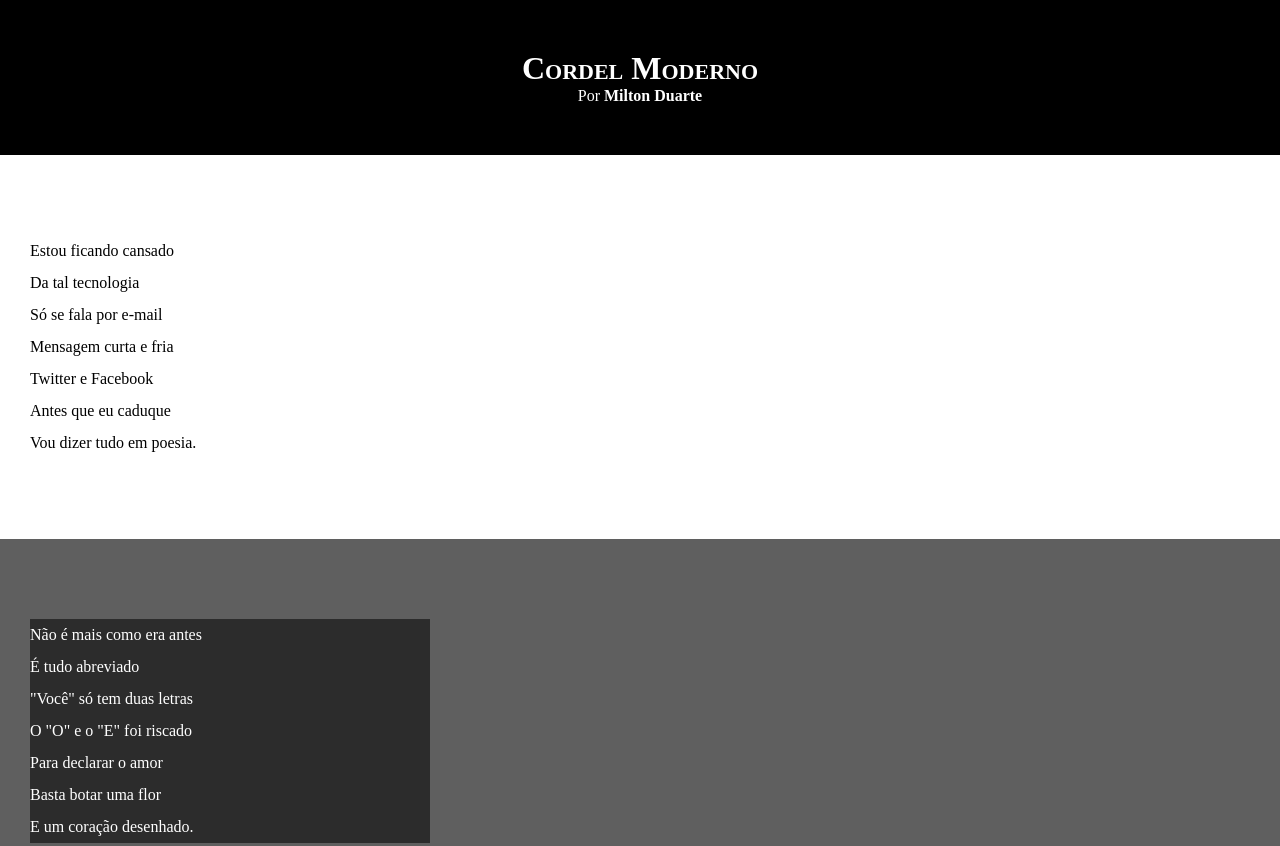
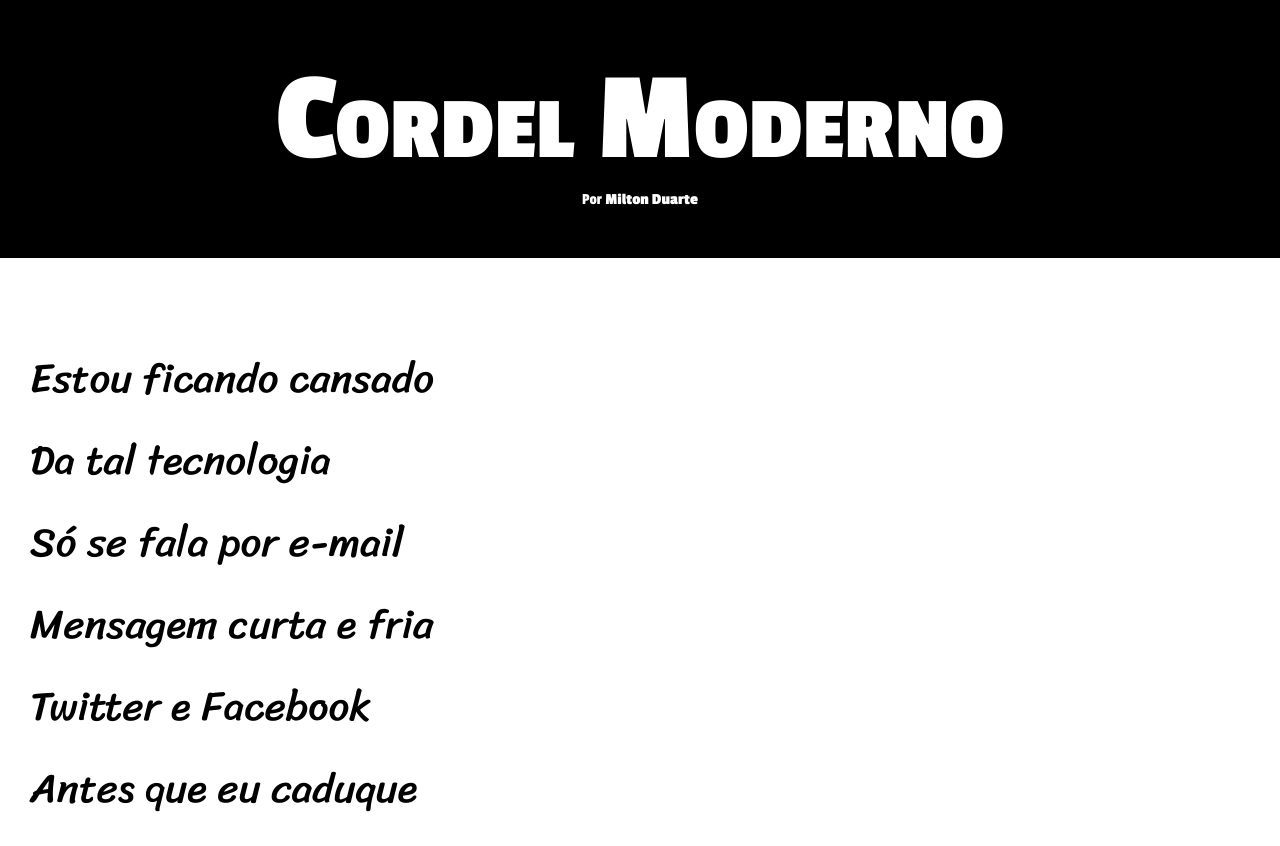
Before and after one commit to Xavier0202/html-css, a plain HTML site: page desafios/ºexercicio012/index.html in a window 1280 px wide. Shown: the top 846 px of the page. Drawn offline with Linux system fonts and the light colour scheme.

Commit message:
atualização de estilos

```diff
--- a/desafios/ºexercicio012/style.css
+++ b/desafios/ºexercicio012/style.css
@@ -1,5 +1,14 @@
 @charset "UTF-8";
 
+@import url('https://fonts.googleapis.com/css2?family=Sriracha&display=swap');
+
+@import url('https://fonts.googleapis.com/css2?family=Passion+One:wght@400;700;900&family=Sriracha&display=swap');
+
+*:root{
+    --fonte1: verdana, gevena,,tahoma, sans-serif;
+    --fonte2: "Sriracha", cursive;
+    --fonte3: "Passion One", sans-serif;
+}
 
 *{
 margin: 0px;
@@ -9,17 +18,20 @@ padding: 0px;
 html,body{
     min-height: 100vh;
 background-color: darkgray;
+font-family: var(--fonte1);
 }
 
 header{
     background-color: black;
     color: white;
     text-align: center;
+    font-family: var(--fonte3);
 }
 
 header>h1{
     padding-top:50px;
     font-variant: small-caps;
+    font-size: 10vw;
 }
 
 header >p{
@@ -41,6 +53,8 @@ padding-top: 10vh;
 padding-bottom: 10vh;
 line-height: 2em;
 padding-left: 30px;
+font-family: var(--fonte2);
+font-size: 3.2vw;
 }
 
 section.normal{
@@ -55,7 +69,7 @@ section.imagem{
 }
 section.imagem >p{
 background-color: rgb(44, 44, 44);
-width: 400px;
+display: inline-block;
 }
 footer{
     background-color: black;
```
